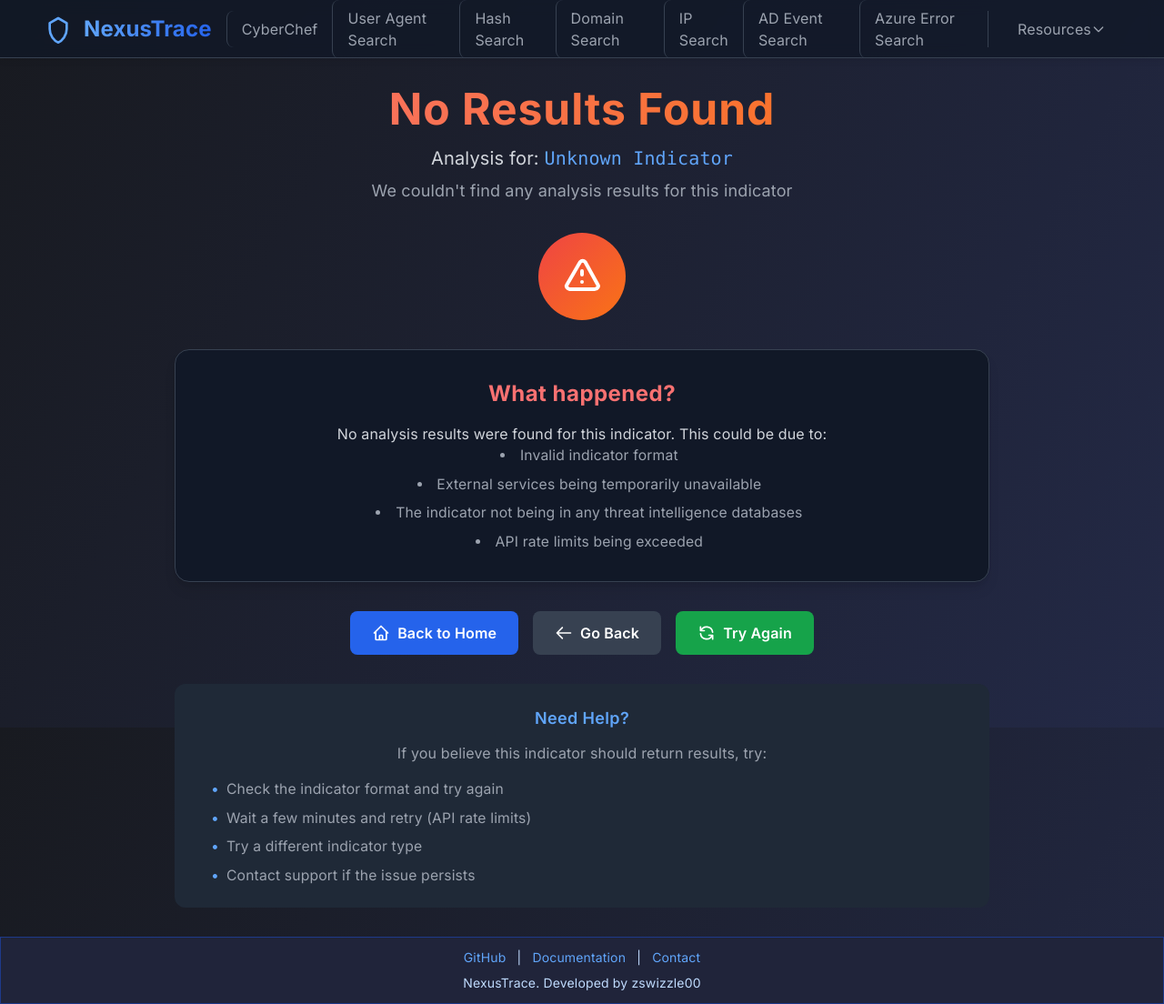
After one commit to zswizzle00/NexusTrace, a Flask app: page /no_results in a window 1280 px wide. The commit adds this page. Shown: the whole page at 91% size. Run offline with Flask 3, Linux system fonts and the light colour scheme; some libraries are stand-ins or nearby versions.

Commit message:
Enhance analysis result handling across routes
- Implemented checks for meaningful data in domain, hash, user agent, Azure error, event, and IP analyses to improve user experience by redirecting to a no results page when no valid data is found.
- Updated the analyze_result.html template to remove outdated no results message, streamlining the display of analysis results.

```diff
--- a/app/routes/home_routes.py
+++ b/app/routes/home_routes.py
@@ -215,12 +215,21 @@ def analyze():
         intezer_result = get_intezer_analysis(file_hash=indicator)
         result_data['intezer_result'] = intezer_result if intezer_result else None
         hash_info = get_hash_info(indicator)
-        result_data['hash_info'] = hash_info if hash_info else None
+        result_data['hash_info'] = hash_info if hash_info and not hash_info.get('error') else None
         alienvault_raw = get_alienvault_data(indicator)
         result_data['alienvault'] = parse_alienvault_otx(alienvault_raw) if alienvault_raw else None
-        # If all are None, set an error
-        if not any([result_data['intezer_result'], result_data['hash_info'], result_data['alienvault']]):
-            result_data['hash_error'] = 'No hash analysis results found.'
+
+        # Check if we got meaningful hash analysis results
+        has_meaningful_data = (
+            (intezer_result and intezer_result.get('verdict')) or
+            (hash_info and not hash_info.get('error') and hash_info.get('type')) or
+            (alienvault_raw and alienvault_raw.get('general', {}).get('pulse_info', {}).get('count', 0) > 0)
+        )
+
+        # If no meaningful data found, redirect to no results page
+        if not has_meaningful_data:
+            return render_template('no_results.html', indicator=indicator, error_type='hash')
+
         card_count = sum(1 for k in ['intezer_result', 'alienvault', 'hash_info'] if result_data.get(k))
         return render_template('hash_analysis.html',
                               indicator=indicator,
@@ -228,6 +237,20 @@ def analyze():
                               card_count=card_count,
                               **result_data)
     elif indicator_type == 'user_agent':
+        if not result_data.get('user_agent') and result_data.get('user_agent_error'):
+            return render_template('no_results.html', indicator=indicator, error_type='user_agent')
+
+        # Check if we got meaningful user agent information (not just "Unknown" values)
+        user_agent = result_data.get('user_agent')
+        has_meaningful_data = (
+            user_agent and
+            user_agent.get('browser', {}).get('name') != 'Unknown' and
+            user_agent.get('os', {}).get('name') != 'Unknown'
+        )
+
+        if not has_meaningful_data:
+            return render_template('no_results.html', indicator=indicator, error_type='user_agent')
+
         return render_template('user_agent_analysis.html',
                               indicator=indicator,
                               indicator_type=indicator_type,
@@ -241,8 +264,19 @@ def analyze():
         # Get Azure error information
         azure_error_info = get_azure_error_info(indicator)
         result_data['azure_error_info'] = azure_error_info if azure_error_info else None
-        if not result_data['azure_error_info']:
-            result_data['azure_error'] = 'No Azure error code analysis results found.'
+
+        # Check if we got meaningful error information (not just generic/error responses)
+        has_meaningful_data = (
+            azure_error_info and
+            azure_error_info.get('description') and
+            not azure_error_info.get('description', '').startswith('No specific information found for error code') and
+            not azure_error_info.get('description', '').startswith('Unable to fetch error information:') and
+            not azure_error_info.get('description', '').startswith('Error processing request:')
+        )
+
+        if not has_meaningful_data:
+            return render_template('no_results.html', indicator=indicator, error_type='azure_error')
+
         return render_template('azure_error_analysis.html',
                               indicator=indicator,
                               indicator_type=indicator_type,
@@ -251,8 +285,18 @@ def analyze():
         # Get event information for the AD code
         event_info = get_event_info(indicator)
         result_data['event_info'] = event_info if event_info else None
-        if not result_data['event_info']:
-            result_data['ad_error'] = 'No AD code analysis results found.'
+
+        # Check if we got meaningful event information (not just empty data)
+        has_meaningful_data = (
+            event_info and
+            event_info.get('title') and
+            event_info.get('summary') and
+            not event_info.get('summary', '').startswith('Error fetching event information:')
+        )
+
+        if not has_meaningful_data:
+            return render_template('no_results.html', indicator=indicator, error_type='event')
+
         return render_template('event_analysis.html',
                               indicator=indicator,
                               indicator_type=indicator_type,
@@ -268,9 +312,20 @@ def analyze():
         result_data['abuseipdb'] = parse_abuseipdb(abuseipdb_raw) if abuseipdb_raw else None
         alienvault_raw = get_alienvault_data(indicator)
         result_data['alienvault'] = parse_alienvault_otx(alienvault_raw) if alienvault_raw else None
-        # If all are None, set an error
-        if not any([result_data['ipinfo'], result_data['ip2location'], result_data['vpnapi'], result_data['proxycheck'], result_data['shodan'], result_data['abuseipdb'], result_data['alienvault']]):
-            result_data['ip_error'] = 'No IP analysis results found.'
+
+        # Check if we got meaningful IP analysis results
+        has_meaningful_data = (
+            (result_data['ipinfo'] and result_data['ipinfo'].get('ipinfo', {}).get('city')) or
+            (result_data['vpnapi'] and result_data['vpnapi'].get('location', {}).get('city')) or
+            (result_data['shodan'] and result_data['shodan'].get('summary', {}).get('organization')) or
+            (result_data['abuseipdb'] and result_data['abuseipdb'].get('summary', {}).get('risk_score') is not None) or
+            (alienvault_raw and alienvault_raw.get('general', {}).get('pulse_info', {}).get('count', 0) > 0)
+        )
+
+        # If no meaningful data found, redirect to no results page
+        if not has_meaningful_data:
+            return render_template('no_results.html', indicator=indicator, error_type='ip')
+
         card_count = sum(1 for k in ['ipinfo', 'ip2location', 'vpnapi', 'proxycheck', 'shodan', 'abuseipdb', 'alienvault'] if result_data.get(k))
         return render_template('analyze_result.html',
                               indicator=indicator,
@@ -292,9 +347,19 @@ def analyze():
         # Get AlienVault OTX information
         alienvault_raw = get_alienvault_data(domain)
         result_data['alienvault'] = parse_alienvault_otx(alienvault_raw) if alienvault_raw else None
-        # If all are None, set an error
-        if not any([result_data['url_analysis'], result_data['domain_info'], result_data['whois_info'], result_data['alienvault']]):
-            result_data['url_error'] = 'No URL analysis results found.'
+
+        # Check if we got meaningful URL analysis results
+        has_meaningful_data = (
+            (result_data['url_analysis'] and result_data['url_analysis'].get('status_code') is not None) or
+            (result_data['domain_info'] and result_data['domain_info'].get('ssl_info')) or
+            (result_data['whois_info'] and result_data['whois_info'].get('domain')) or
+            (alienvault_raw and alienvault_raw.get('general', {}).get('pulse_info', {}).get('count', 0) > 0)
+        )
+
+        # If no meaningful data found, redirect to no results page
+        if not has_meaningful_data:
+            return render_template('no_results.html', indicator=indicator, error_type='url')
+
         card_count = sum(1 for k in ['url_analysis', 'domain_info', 'whois_info', 'alienvault'] if result_data.get(k))
         return render_template('analyze_result.html',
                               indicator=indicator,
@@ -316,9 +381,19 @@ def analyze():
         # Get AlienVault OTX information
         alienvault_raw = get_alienvault_data(indicator)
         result_data['alienvault'] = parse_alienvault_otx(alienvault_raw) if alienvault_raw else None
-        # If all are None, set an error
-        if not any([result_data['url_analysis'], result_data['domain_info'], result_data['whois_info'], result_data['alienvault']]):
-            result_data['domain_error'] = 'No domain analysis results found.'
+
+        # Check if we got meaningful domain analysis results
+        has_meaningful_data = (
+            (result_data['url_analysis'] and result_data['url_analysis'].get('status_code') is not None) or
+            (result_data['domain_info'] and result_data['domain_info'].get('ssl_info')) or
+            (result_data['whois_info'] and result_data['whois_info'].get('domain')) or
+            (alienvault_raw and alienvault_raw.get('general', {}).get('pulse_info', {}).get('count', 0) > 0)
+        )
+
+        # If no meaningful data found, redirect to no results page
+        if not has_meaningful_data:
+            return render_template('no_results.html', indicator=indicator, error_type='domain')
+
         card_count = sum(1 for k in ['url_analysis', 'domain_info', 'whois_info', 'alienvault'] if result_data.get(k))
         return render_template('analyze_result.html',
                               indicator=indicator,
@@ -326,6 +401,13 @@ def analyze():
                               card_count=card_count,
                               **result_data)
 
+@home_bp.route('/no_results')
+def no_results():
+    """Route for displaying no results page when accessed directly."""
+    indicator = request.args.get('indicator', 'Unknown Indicator')
+    error_type = request.args.get('error_type', None)
+    return render_template('no_results.html', indicator=indicator, error_type=error_type)
+
 @home_bp.route('/favicon.ico')
 def favicon():
     return send_from_directory(os.path.join(app.root_path, 'static'),
--- a/templates/analyze_result.html
+++ b/templates/analyze_result.html
@@ -5,10 +5,6 @@
 {% block content %}
 <div class="w-full py-10">
   <h2 class="text-4xl font-extrabold mb-12 text-blue-400 text-center">Analysis Result</h2>
-
-  {% if not (ipinfo or ip2location or vpnapi or proxycheck or shodan or abuseipdb or alienvault or intezer_result or hash_info or domain_info or whois_info or url_analysis or user_agent or event_info) %}
-    <div class="text-yellow-400 text-center mt-8">No analysis results found for this indicator.</div>
-  {% endif %}
 
   {% set ip_card_count = (1 if ipinfo else 0) + (1 if ip2location else 0) + (1 if vpnapi else 0) + (1 if proxycheck else 0) + (1 if shodan else 0) + (1 if abuseipdb else 0) + (1 if alienvault else 0) %}
   <div class="w-full grid gap-8 grid-cols-1 md:grid-cols-2 lg:grid-cols-3 xl:grid-cols-3 justify-center">
--- /dev/null
+++ b/templates/no_results.html
@@ -0,0 +1,159 @@
+{% extends "base.html" %}
+
+{% block title %}No Results Found - {{ indicator }}{% endblock %}
+
+{% block content %}
+<div class="flex flex-col items-center justify-center min-h-[80vh] px-4">
+    <div class="w-full max-w-4xl mx-auto text-center">
+        <!-- Header -->
+        <div class="mb-8">
+            <h1 class="text-4xl md:text-5xl font-extrabold mb-4 bg-gradient-to-r from-red-400 to-orange-500 bg-clip-text text-transparent">
+                No Results Found
+            </h1>
+            <p class="text-xl text-gray-300 mb-2">
+                Analysis for: <span class="font-mono text-blue-400">{{ indicator }}</span>
+            </p>
+            <p class="text-lg text-gray-400">
+                We couldn't find any analysis results for this indicator
+            </p>
+        </div>
+
+        <!-- Error Icon -->
+        <div class="mb-8">
+            <div class="w-24 h-24 mx-auto bg-gradient-to-br from-red-500 to-orange-500 rounded-full flex items-center justify-center">
+                <svg class="w-12 h-12 text-white" fill="none" stroke="currentColor" viewBox="0 0 24 24">
+                    <path stroke-linecap="round" stroke-linejoin="round" stroke-width="2" d="M12 9v2m0 4h.01m-6.938 4h13.856c1.54 0 2.502-1.667 1.732-2.5L13.732 4c-.77-.833-1.964-.833-2.732 0L3.732 16.5c-.77.833.192 2.5 1.732 2.5z"></path>
+                </svg>
+            </div>
+        </div>
+
+        <!-- Error Details -->
+        <div class="bg-gray-900 rounded-2xl shadow-lg p-8 mb-8">
+            <h2 class="text-2xl font-bold text-red-400 mb-4">What happened?</h2>
+
+            {% if error_type %}
+                <div class="text-left space-y-4">
+                    {% if error_type == 'ip' %}
+                        <p class="text-gray-300">No IP analysis results were found. This could be because:</p>
+                        <ul class="list-disc list-inside text-gray-400 space-y-2 ml-4">
+                            <li>The IP address is not in any threat intelligence databases</li>
+                            <li>External API services are temporarily unavailable</li>
+                            <li>The IP address format is invalid or private</li>
+                            <li>API rate limits have been exceeded</li>
+                        </ul>
+                    {% elif error_type == 'domain' %}
+                        <p class="text-gray-300">No domain analysis results were found. This could be because:</p>
+                        <ul class="list-disc list-inside text-gray-400 space-y-2 ml-4">
+                            <li>The domain is not registered or doesn't exist</li>
+                            <li>External WHOIS or domain services are unavailable</li>
+                            <li>The domain is not in any threat intelligence databases</li>
+                            <li>API rate limits have been exceeded</li>
+                        </ul>
+                    {% elif error_type == 'url' %}
+                        <p class="text-gray-300">No URL analysis results were found. This could be because:</p>
+                        <ul class="list-disc list-inside text-gray-400 space-y-2 ml-4">
+                            <li>The URL is not accessible or doesn't exist</li>
+                            <li>External services are temporarily unavailable</li>
+                            <li>The URL is not in any threat intelligence databases</li>
+                            <li>API rate limits have been exceeded</li>
+                        </ul>
+                    {% elif error_type == 'hash' %}
+                        <p class="text-gray-300">No hash analysis results were found. This could be because:</p>
+                        <ul class="list-disc list-inside text-gray-400 space-y-2 ml-4">
+                            <li>The hash is not in any malware databases</li>
+                            <li>External threat intelligence services are unavailable</li>
+                            <li>The hash format is invalid</li>
+                            <li>API rate limits have been exceeded</li>
+                        </ul>
+                    {% elif error_type == 'azure_error' %}
+                        <p class="text-gray-300">No Azure error code analysis results were found. This could be because:</p>
+                        <ul class="list-disc list-inside text-gray-400 space-y-2 ml-4">
+                            <li>The error code is not in Microsoft's official database</li>
+                            <li>The error code format is invalid</li>
+                            <li>Microsoft's error lookup service is temporarily unavailable</li>
+                            <li>The error code is too new or deprecated</li>
+                        </ul>
+                    {% elif error_type == 'event' %}
+                        <p class="text-gray-300">No event analysis results were found. This could be because:</p>
+                        <ul class="list-disc list-inside text-gray-400 space-y-2 ml-4">
+                            <li>The event ID is not in our database</li>
+                            <li>The event ID format is invalid</li>
+                            <li>The event is too new or not yet documented</li>
+                            <li>Database services are temporarily unavailable</li>
+                        </ul>
+                    {% else %}
+                        <p class="text-gray-300">No analysis results were found. This could be because:</p>
+                        <ul class="list-disc list-inside text-gray-400 space-y-2 ml-4">
+                            <li>The indicator format is not recognized</li>
+                            <li>External services are temporarily unavailable</li>
+                            <li>The indicator is not in any threat intelligence databases</li>
+                            <li>API rate limits have been exceeded</li>
+                        </ul>
+                    {% endif %}
+                </div>
+            {% else %}
+                <p class="text-gray-300">No analysis results were found for this indicator. This could be due to:</p>
+                <ul class="list-disc list-inside text-gray-400 space-y-2 ml-4">
+                    <li>Invalid indicator format</li>
+                    <li>External services being temporarily unavailable</li>
+                    <li>The indicator not being in any threat intelligence databases</li>
+                    <li>API rate limits being exceeded</li>
+                </ul>
+            {% endif %}
+        </div>
+
+        <!-- Action Buttons -->
+        <div class="flex flex-col sm:flex-row gap-4 justify-center">
+            <a href="{{ url_for('home.home') }}"
+               class="inline-flex items-center px-6 py-3 bg-blue-600 hover:bg-blue-700 text-white font-semibold rounded-lg transition-colors duration-200">
+                <svg class="w-5 h-5 mr-2" fill="none" stroke="currentColor" viewBox="0 0 24 24">
+                    <path stroke-linecap="round" stroke-linejoin="round" stroke-width="2" d="M3 12l2-2m0 0l7-7 7 7M5 10v10a1 1 0 001 1h3m10-11l2 2m-2-2v10a1 1 0 01-1 1h-3m-6 0a1 1 0 001-1v-4a1 1 0 011-1h2a1 1 0 011 1v4a1 1 0 001 1m-6 0h6"></path>
+                </svg>
+                Back to Home
+            </a>
+
+            <button onclick="history.back()"
+                    class="inline-flex items-center px-6 py-3 bg-gray-700 hover:bg-gray-600 text-white font-semibold rounded-lg transition-colors duration-200">
+                <svg class="w-5 h-5 mr-2" fill="none" stroke="currentColor" viewBox="0 0 24 24">
+                    <path stroke-linecap="round" stroke-linejoin="round" stroke-width="2" d="M10 19l-7-7m0 0l7-7m-7 7h18"></path>
+                </svg>
+                Go Back
+            </button>
+
+            <button onclick="location.reload()"
+                    class="inline-flex items-center px-6 py-3 bg-green-600 hover:bg-green-700 text-white font-semibold rounded-lg transition-colors duration-200">
+                <svg class="w-5 h-5 mr-2" fill="none" stroke="currentColor" viewBox="0 0 24 24">
+                    <path stroke-linecap="round" stroke-linejoin="round" stroke-width="2" d="M4 4v5h.582m15.356 2A8.001 8.001 0 004.582 9m0 0H9m11 11v-5h-.581m0 0a8.003 8.003 0 01-15.357-2m15.357 2H15"></path>
+                </svg>
+                Try Again
+            </button>
+        </div>
+
+        <!-- Additional Help -->
+        <div class="mt-8 p-6 bg-gray-800 rounded-xl">
+            <h3 class="text-lg font-semibold text-blue-400 mb-3">Need Help?</h3>
+            <p class="text-gray-400 mb-4">
+                If you believe this indicator should return results, try:
+            </p>
+            <ul class="text-left text-gray-400 space-y-2 ml-4">
+                <li class="flex items-start">
+                    <span class="text-blue-400 mr-2">•</span>
+                    <span>Check the indicator format and try again</span>
+                </li>
+                <li class="flex items-start">
+                    <span class="text-blue-400 mr-2">•</span>
+                    <span>Wait a few minutes and retry (API rate limits)</span>
+                </li>
+                <li class="flex items-start">
+                    <span class="text-blue-400 mr-2">•</span>
+                    <span>Try a different indicator type</span>
+                </li>
+                <li class="flex items-start">
+                    <span class="text-blue-400 mr-2">•</span>
+                    <span>Contact support if the issue persists</span>
+                </li>
+            </ul>
+        </div>
+    </div>
+</div>
+{% endblock %}
```
Also changed, not shown: app/routes/domain_routes.py (+13 -3 lines).
